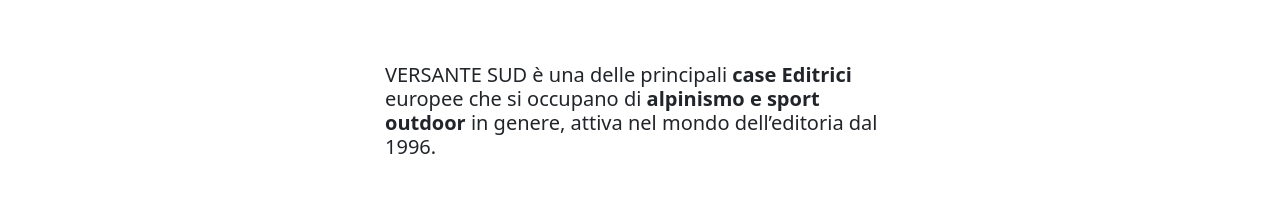
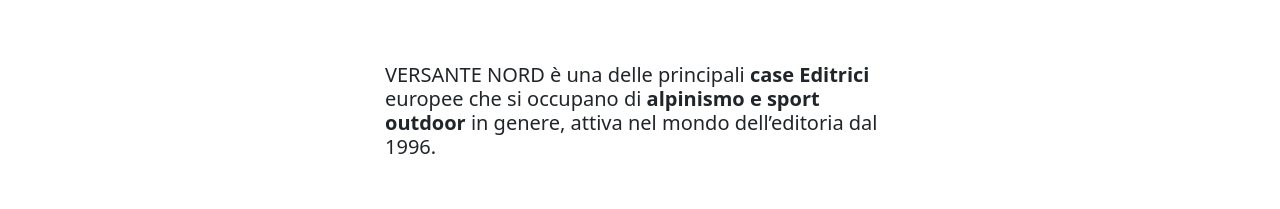
Before and after one commit to Alessandro-Fiora/ClimbIt-frontend, a React (Vite) app: page /about in a window 1280 px wide. Shown: the part 726-935 px from the top of the page. Built offline with nearby package versions, Linux system fonts and the light colour scheme; no server answers.

Commit message:
fix: aboutpage corection

```diff
--- a/src/pages/AboutPage.jsx
+++ b/src/pages/AboutPage.jsx
@@ -16,8 +16,8 @@
           <h1 className="fw-bold">Chi siamo</h1>
           <div className="d-flex justify-content-center align-items-center p-5">
             <p className="h5 w-50">
-              VERSANTE SUD è una delle principali <strong>case Editrici</strong>{" "}
-              europee che si occupano di{" "}
+              VERSANTE NORD è una delle principali{" "}
+              <strong>case Editrici</strong> europee che si occupano di{" "}
               <strong>alpinismo e sport outdoor</strong> in genere, attiva nel
               mondo dell’editoria dal 1996.
             </p>
```
